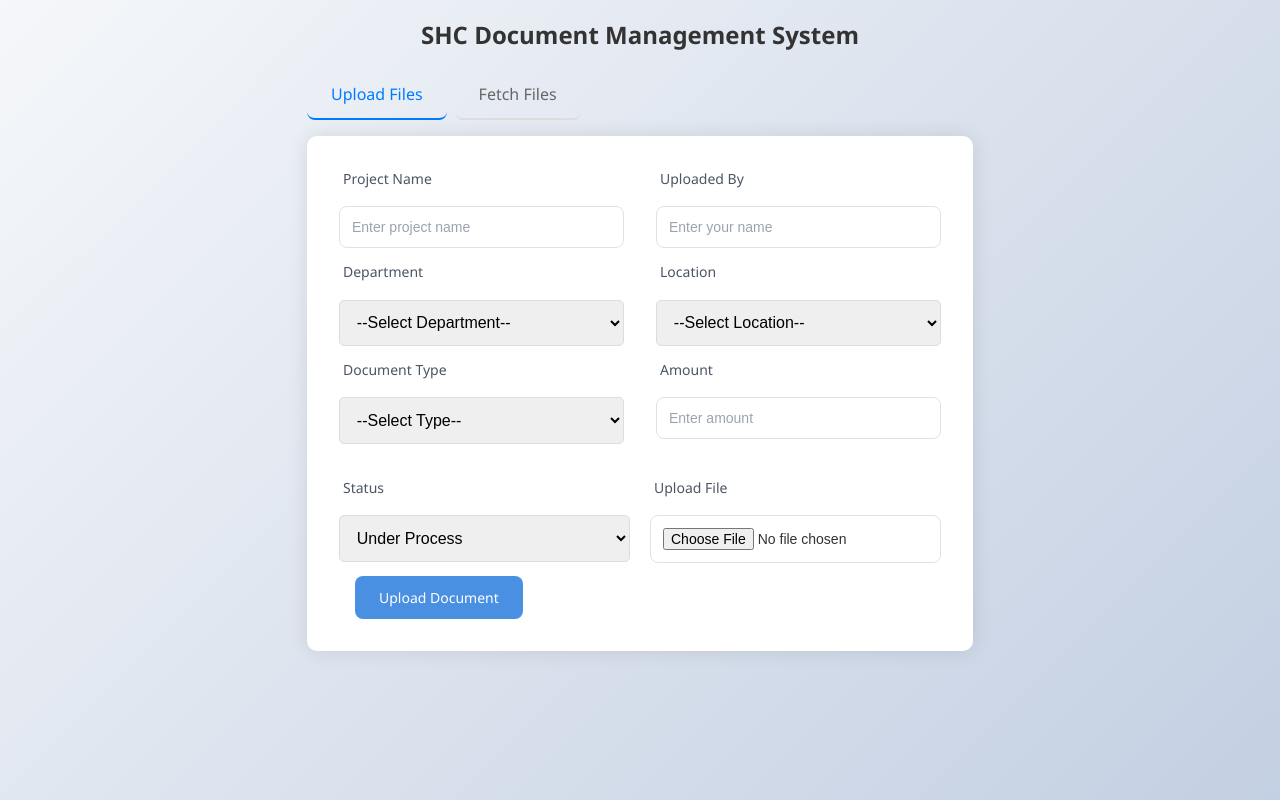
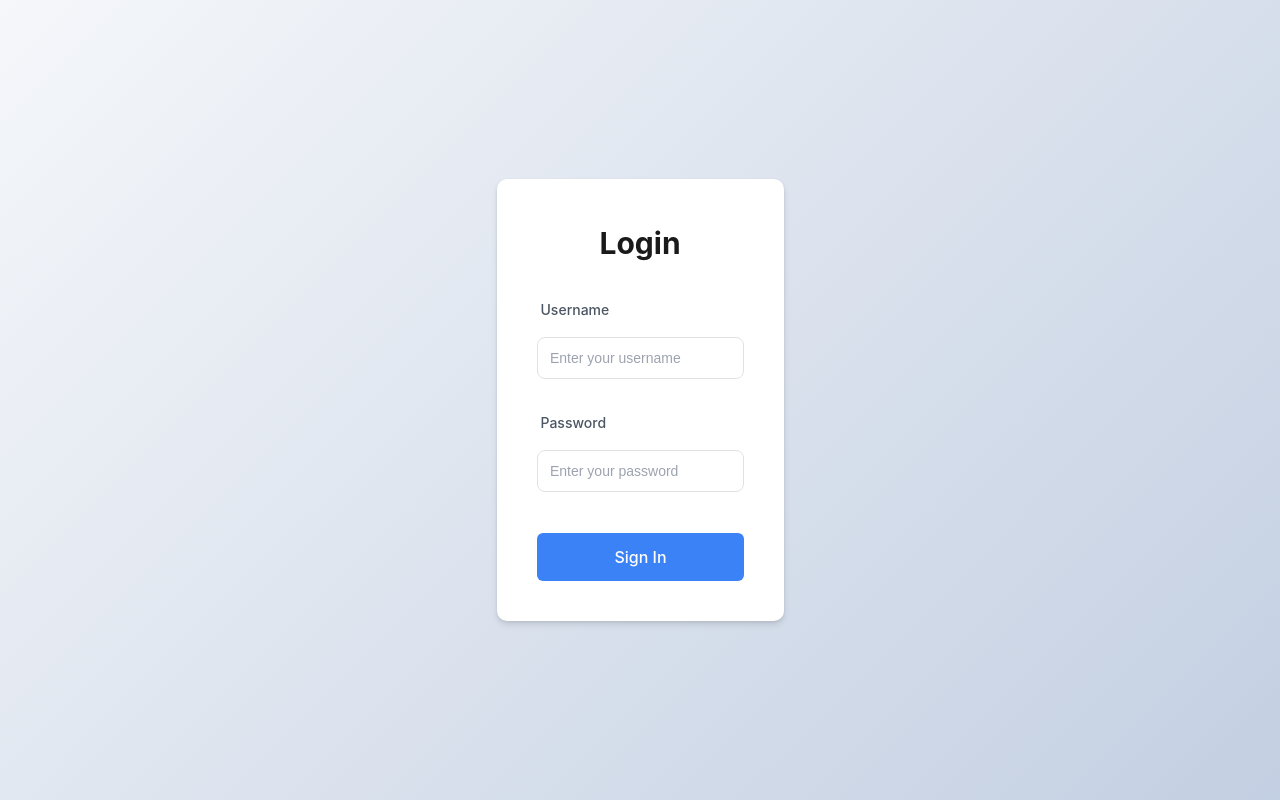
Before and after one commit to shctool/fms_frontend, a React (Vite) app: page /hrm in a window 1280 px wide. Built offline with nearby package versions, Linux system fonts and the light colour scheme.

Commit message:
Login fixes

```diff
--- a/src/admin/adminapp.jsx
+++ b/src/admin/adminapp.jsx
@@ -511,7 +511,7 @@ const EmployeeForm = ({ onClose, refreshEmployees, initialData = null }) => {
 
     const handleLogout = () => {
         // Clear any auth-related data from localStorage
-        localStorage.removeItem('username');
+        localStorage.removeItem('user');
         localStorage.removeItem('token');
         // Redirect to login page
         navigate('/login');
--- a/src/main.jsx
+++ b/src/main.jsx
@@ -10,8 +10,8 @@ createRoot(document.getElementById('root')).render(
   <StrictMode>
     <Router>
       <Routes>
-        <Route path="/login" element={<Login />} />
-        <Route path="/*" element={<App />} />
+        {/* <Route path="/login" element={<Login />} /> */}
+        <Route path="/*" element={<Login />} />
         <Route path="/admin/*" element={<AdminLayout />} />
       </Routes>
     </Router>
```
